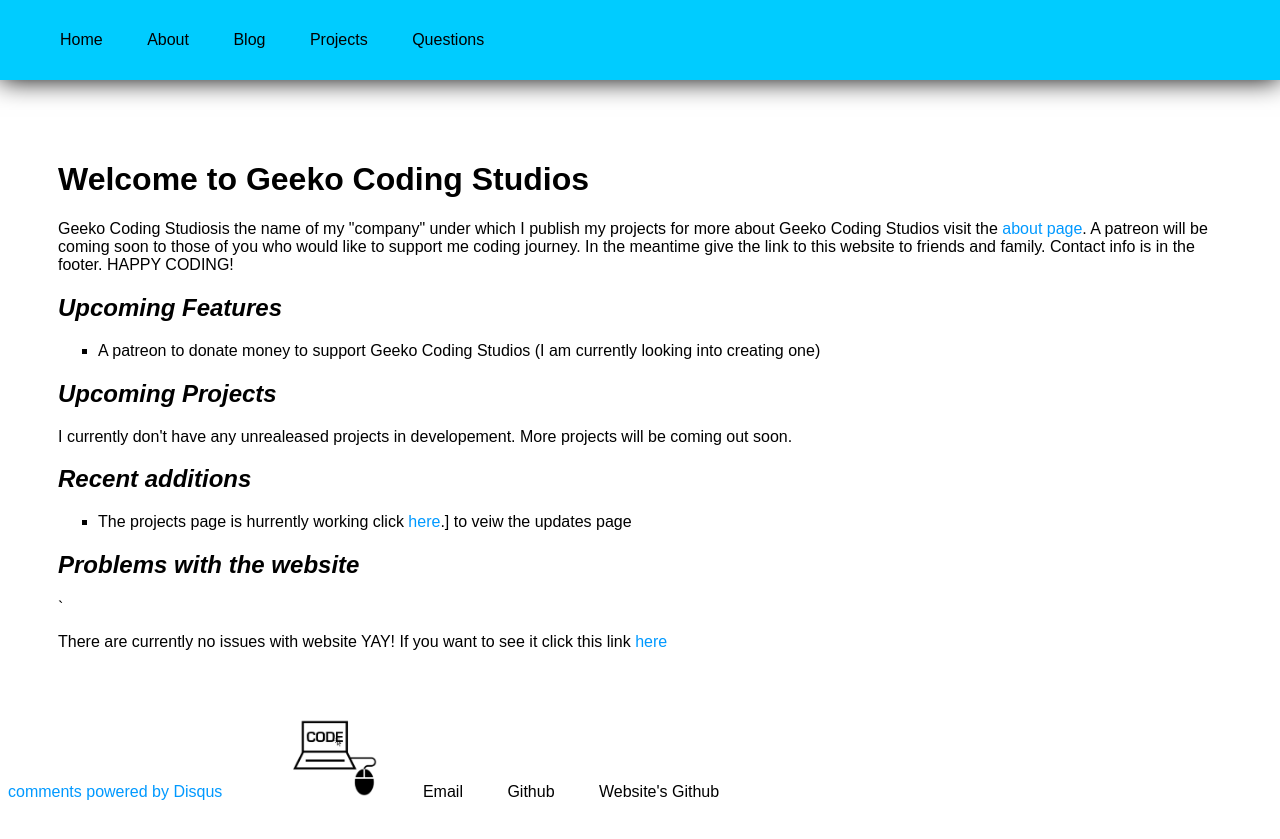
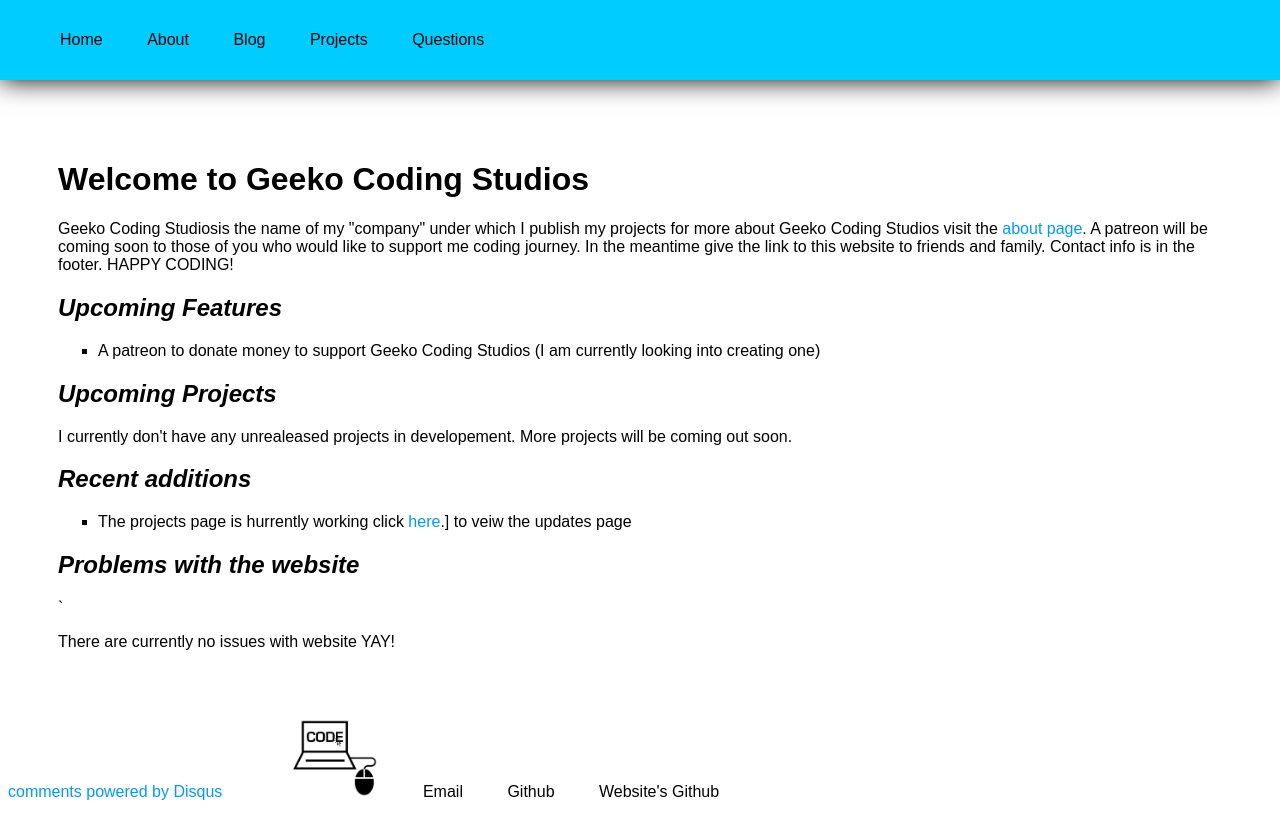
Before and after one commit to Geeko/geeko.github.io, a Jekyll site: the page built from index.html, in a window 1280 px wide. Shown: the top 839 px of the page. Built offline with Jekyll 4.4.1, drawn with Linux system fonts in a browser that asks for light colours; comment, search, counter and statistics services are not loaded.

Commit message:
Update index.html

```diff
--- a/index.html
+++ b/index.html
@@ -23,7 +23,7 @@ title: Geeko Homepage
 			<li>The projects page is hurrently working click <a href="/projects" title="Projects">here</a>.] to veiw the updates page</li>
 		</ul>
 	<h2><em>Problems with the website</em></h2>
-	`	<p>There are currently no issues with website YAY! If you want to see it click this link <a href="projects" title='Projects page'>here</a></p>
+	`	<p>There are currently no issues with website YAY!</p>
 		<ul style="list-type:square;">
 		</ul>
 
```
